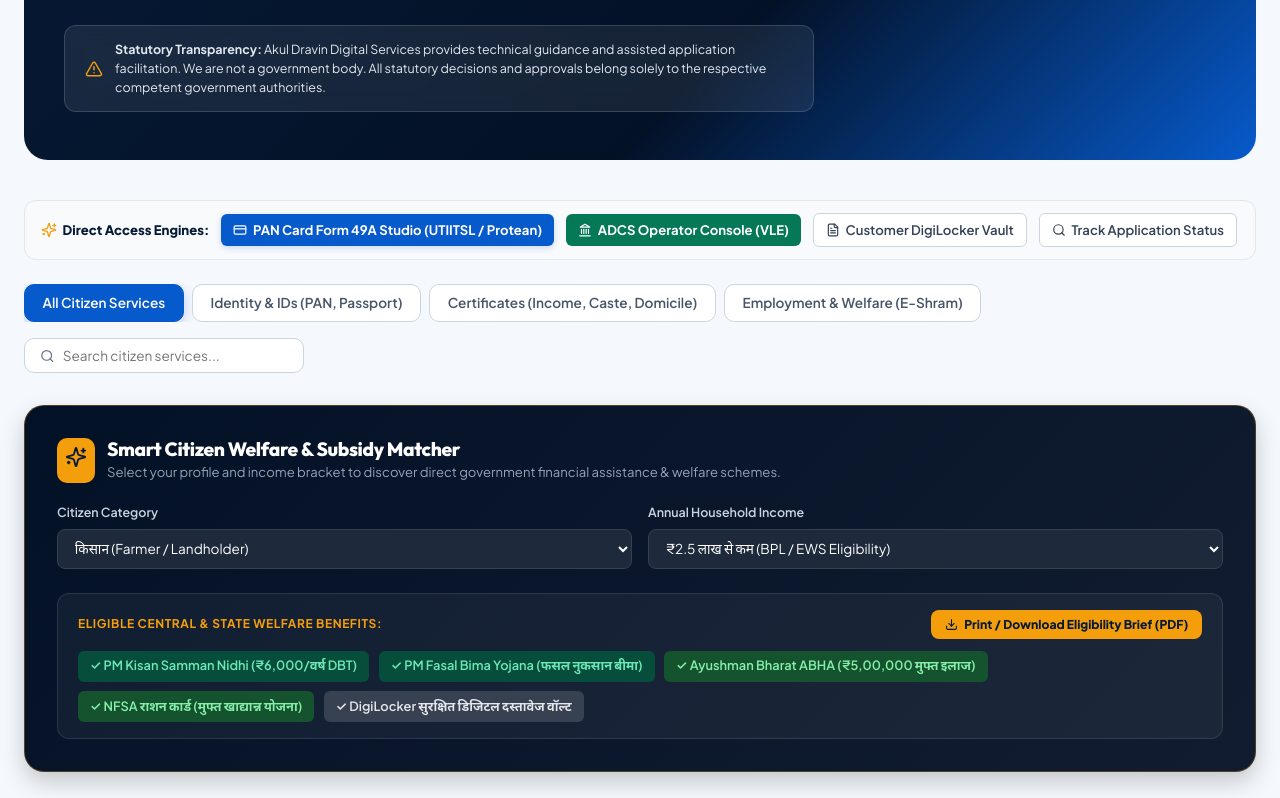
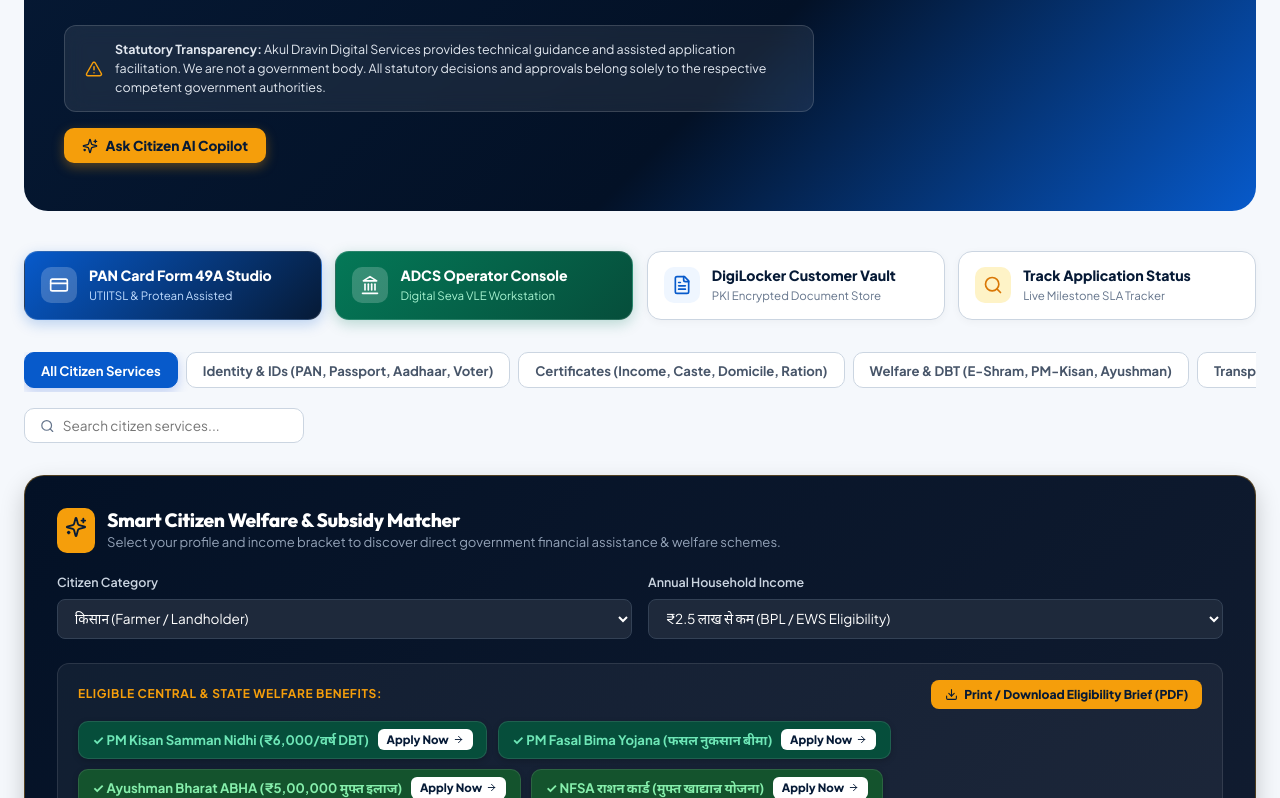
Before and after one commit to vikashaaryan1-code/dsakuldravin, a React (Vite) app: page /passport in a window 1280 px wide. Shown: the part 402-1200 px from the top of the page. Built offline with nearby package versions, Linux system fonts and the light colour scheme; no server answers.

Commit message:
feat(gov): 5 bilingual subcategories, instant scheme apply buttons, direct engines grid, and AI citizen copilot

```diff
--- a/src/pages/GovernmentServicesPage.tsx
+++ b/src/pages/GovernmentServicesPage.tsx
@@ -20,12 +20,13 @@ import {
   Calculator,
   ExternalLink,
   Download,
-  RotateCcw
+  RotateCcw,
+  ArrowRight
 } from 'lucide-react';
 
 export const GovernmentServicesPage: React.FC = () => {
-  const { services, language, showToast, logAudit } = useApp();
-  const [selectedSubCat, setSelectedSubCat] = useState<'all' | 'identity' | 'certificates' | 'employment' | 'welfare'>('all');
+  const { services, language, showToast, logAudit, openApplyModal, openQuantumAI } = useApp();
+  const [selectedSubCat, setSelectedSubCat] = useState<'all' | 'identity' | 'certificates' | 'welfare' | 'transport'>('all');
   const [searchQuery, setSearchQuery] = useState('');
 
   // Interactive Scheme Matcher State
@@ -113,19 +114,45 @@ export const GovernmentServicesPage: React.FC = () => {
 
   const govtServices = services.filter(s => s.category === 'government');
 
+  const handleApplySchemeByName = (schemeLabel: string) => {
+    let targetService = govtServices[0];
+    if (schemeLabel.includes('PM Kisan') || schemeLabel.includes('Fasal Bima')) {
+      targetService = govtServices.find(s => s.slug.includes('kisan')) || targetService;
+    } else if (schemeLabel.includes('E-Shram') || schemeLabel.includes('Shram')) {
+      targetService = govtServices.find(s => s.slug.includes('eshram')) || targetService;
+    } else if (schemeLabel.includes('Ayushman') || schemeLabel.includes('ABHA')) {
+      targetService = govtServices.find(s => s.slug.includes('ayushman') || s.slug.includes('abha')) || targetService;
+    } else if (schemeLabel.includes('राशन') || schemeLabel.includes('NFSA')) {
+      targetService = govtServices.find(s => s.slug.includes('ration')) || targetService;
+    } else if (schemeLabel.includes('Income') || schemeLabel.includes('EWS')) {
+      targetService = govtServices.find(s => s.slug.includes('income') || s.slug.includes('cert')) || targetService;
+    } else if (schemeLabel.includes('Passport')) {
+      targetService = govtServices.find(s => s.slug.includes('passport')) || targetService;
+    } else if (schemeLabel.includes('PAN')) {
+      targetService = govtServices.find(s => s.slug.includes('pan')) || targetService;
+    }
+
+    if (targetService) {
+      openApplyModal(targetService);
+    }
+  };
+
   const filteredServices = govtServices.filter(s => {
-    const matchSearch = (
-      s.title.toLowerCase().includes(searchQuery.toLowerCase()) ||
-      s.description.toLowerCase().includes(searchQuery.toLowerCase())
+    const q = searchQuery.toLowerCase().trim();
+    const matchSearch = !q || (
+      s.title.toLowerCase().includes(q) ||
+      s.description.toLowerCase().includes(q) ||
+      (s.titleHi && s.titleHi.toLowerCase().includes(q)) ||
+      (s.descriptionHi && s.descriptionHi.toLowerCase().includes(q)) ||
+      (s.slug && s.slug.toLowerCase().includes(q))
     );
+
     if (selectedSubCat === 'identity') {
       return matchSearch && (
         s.slug.includes('pan') ||
         s.slug.includes('passport') ||
         s.slug.includes('aadhaar') ||
-        s.slug.includes('voter') ||
-        s.slug.includes('driving') ||
-        s.slug.includes('dl')
+        s.slug.includes('voter')
       );
     }
     if (selectedSubCat === 'certificates') {
@@ -135,13 +162,22 @@ export const GovernmentServicesPage: React.FC = () => {
         s.slug.includes('ration')
       );
     }
-    if (selectedSubCat === 'employment' || selectedSubCat === 'welfare') {
+    if (selectedSubCat === 'welfare') {
       return matchSearch && (
         s.slug.includes('eshram') ||
         s.slug.includes('welfare') ||
         s.slug.includes('scheme') ||
         s.slug.includes('ayushman') ||
-        s.slug.includes('kisan')
+        s.slug.includes('kisan') ||
+        s.slug.includes('abha')
+      );
+    }
+    if (selectedSubCat === 'transport') {
+      return matchSearch && (
+        s.slug.includes('driving') ||
+        s.slug.includes('dl') ||
+        s.slug.includes('sarathi') ||
+        s.title.toLowerCase().includes('driving')
       );
     }
     return matchSearch;
@@ -183,7 +219,8 @@ export const GovernmentServicesPage: React.FC = () => {
           Professional assisted online filing, form submissions, appointment bookings, and status tracking for Aadhaar, PAN, Passport, Income & Domicile certificates, and Welfare schemes.
         </p>
 
-        {/* Statutory Notice */}
+        {/* Statutory Notice & AI Trigger */}
+        <div style={{ display: 'flex', flexDirection: 'column', gap: '1rem' }}>
           <div style={{
             background: 'rgba(255, 255, 255, 0.08)',
             backdropFilter: 'blur(10px)',
@@ -202,95 +239,134 @@ export const GovernmentServicesPage: React.FC = () => {
               <strong>Statutory Transparency:</strong> Akul Dravin Digital Services provides technical guidance and assisted application facilitation. We are not a government body. All statutory decisions and approvals belong solely to the respective competent government authorities.
             </span>
           </div>
+
+          <div style={{ display: 'flex', gap: '0.75rem', flexWrap: 'wrap' }}>
+            <button
+              type="button"
+              onClick={() => openQuantumAI("Help me determine which government citizen services, certificates, and welfare schemes I am eligible for.")}
+              style={{
+                background: '#F59E0B',
+                color: '#061A36',
+                fontWeight: 800,
+                fontSize: '0.85rem',
+                padding: '0.55rem 1.15rem',
+                borderRadius: '10px',
+                border: 'none',
+                cursor: 'pointer',
+                display: 'inline-flex',
+                alignItems: 'center',
+                gap: '0.45rem',
+                boxShadow: '0 4px 12px rgba(245, 158, 11, 0.35)',
+              }}
+            >
+              <Sparkles size={16} />
+              <span>{language === 'hi' ? 'नागरिक AI सहायक से पूछें' : 'Ask Citizen AI Copilot'}</span>
+            </button>
+          </div>
+        </div>
       </div>
 
       {/* Direct Studio Quick Launch Toolbar */}
       <div style={{
+        display: 'grid',
+        gridTemplateColumns: 'repeat(auto-fit, minmax(210px, 1fr))',
+        gap: '0.85rem',
+        marginBottom: '2rem',
+      }}>
+        <Link
+          to="/pan"
+          style={{
+            background: 'linear-gradient(135deg, #075ACB 0%, #061A36 100%)',
+            color: '#FFFFFF',
+            padding: '0.85rem 1rem',
+            borderRadius: '14px',
+            textDecoration: 'none',
             display: 'flex',
             alignItems: 'center',
             gap: '0.75rem',
-        flexWrap: 'wrap',
-        marginBottom: '1.5rem',
-        background: '#F8FAFC',
-        padding: '0.75rem 1rem',
-        borderRadius: '12px',
-        border: '1px solid #E2E8F0',
-        fontSize: '0.82rem'
-      }}>
-        <span style={{ fontWeight: 800, color: '#061A36', display: 'flex', alignItems: 'center', gap: '0.35rem' }}>
-          <Sparkles size={16} color="#F59E0B" />
-          <span>Direct Access Engines:</span>
-        </span>
-        <Link
-          to="/pan"
-          style={{
-            background: '#075ACB',
-            color: '#FFFFFF',
-            padding: '0.35rem 0.75rem',
-            borderRadius: '6px',
-            textDecoration: 'none',
-            fontWeight: 700,
-            display: 'flex',
-            alignItems: 'center',
-            gap: '0.35rem',
-            boxShadow: '0 2px 6px rgba(29, 78, 216, 0.2)'
+            boxShadow: '0 4px 14px rgba(7, 90, 203, 0.25)',
+            border: '1px solid rgba(255,255,255,0.15)',
           }}
         >
-          <CreditCard size={14} />
-          <span>PAN Card Form 49A Studio (UTIITSL / Protean)</span>
+          <div style={{ background: 'rgba(255,255,255,0.2)', padding: '0.5rem', borderRadius: '10px', display: 'flex' }}>
+            <CreditCard size={20} />
+          </div>
+          <div>
+            <div style={{ fontSize: '0.88rem', fontWeight: 800 }}>PAN Card Form 49A Studio</div>
+            <div style={{ fontSize: '0.72rem', color: '#BFDBFE' }}>UTIITSL & Protean Assisted</div>
+          </div>
         </Link>
+
         <Link
           to="/digitalseva"
           style={{
-            background: '#047857',
+            background: 'linear-gradient(135deg, #047857 0%, #064E3B 100%)',
             color: '#FFFFFF',
-            padding: '0.35rem 0.75rem',
-            borderRadius: '6px',
+            padding: '0.85rem 1rem',
+            borderRadius: '14px',
             textDecoration: 'none',
-            fontWeight: 700,
             display: 'flex',
             alignItems: 'center',
-            gap: '0.35rem'
+            gap: '0.75rem',
+            boxShadow: '0 4px 14px rgba(4, 120, 87, 0.25)',
+            border: '1px solid rgba(255,255,255,0.15)',
           }}
         >
-          <Landmark size={14} />
-          <span>ADCS Operator Console (VLE)</span>
+          <div style={{ background: 'rgba(255,255,255,0.2)', padding: '0.5rem', borderRadius: '10px', display: 'flex' }}>
+            <Landmark size={20} />
+          </div>
+          <div>
+            <div style={{ fontSize: '0.88rem', fontWeight: 800 }}>ADCS Operator Console</div>
+            <div style={{ fontSize: '0.72rem', color: '#A7F3D0' }}>Digital Seva VLE Workstation</div>
+          </div>
         </Link>
+
         <Link
           to="/documents"
           style={{
             background: '#FFFFFF',
-            color: '#334155',
-            border: '1px solid #CBD5E1',
-            padding: '0.35rem 0.75rem',
-            borderRadius: '6px',
+            color: '#061A36',
+            border: '1.5px solid #CBD5E1',
+            padding: '0.85rem 1rem',
+            borderRadius: '14px',
             textDecoration: 'none',
-            fontWeight: 600,
             display: 'flex',
             alignItems: 'center',
-            gap: '0.35rem'
+            gap: '0.75rem',
+            boxShadow: '0 2px 8px rgba(0,0,0,0.04)',
           }}
         >
-          <FileText size={14} />
-          <span>Customer DigiLocker Vault</span>
+          <div style={{ background: '#EFF6FF', color: '#075ACB', padding: '0.5rem', borderRadius: '10px', display: 'flex' }}>
+            <FileText size={20} />
+          </div>
+          <div>
+            <div style={{ fontSize: '0.88rem', fontWeight: 800 }}>DigiLocker Customer Vault</div>
+            <div style={{ fontSize: '0.72rem', color: '#64748B' }}>PKI Encrypted Document Store</div>
+          </div>
         </Link>
+
         <Link
           to="/track"
           style={{
             background: '#FFFFFF',
-            color: '#334155',
-            border: '1px solid #CBD5E1',
-            padding: '0.35rem 0.75rem',
-            borderRadius: '6px',
+            color: '#061A36',
+            border: '1.5px solid #CBD5E1',
+            padding: '0.85rem 1rem',
+            borderRadius: '14px',
             textDecoration: 'none',
-            fontWeight: 600,
             display: 'flex',
             alignItems: 'center',
-            gap: '0.35rem'
+            gap: '0.75rem',
+            boxShadow: '0 2px 8px rgba(0,0,0,0.04)',
           }}
         >
-          <Search size={14} />
-          <span>Track Application Status</span>
+          <div style={{ background: '#FEF3C7', color: '#D97706', padding: '0.5rem', borderRadius: '10px', display: 'flex' }}>
+            <Search size={20} />
+          </div>
+          <div>
+            <div style={{ fontSize: '0.88rem', fontWeight: 800 }}>Track Application Status</div>
+            <div style={{ fontSize: '0.72rem', color: '#64748B' }}>Live Milestone SLA Tracker</div>
+          </div>
         </Link>
       </div>
 
@@ -303,25 +379,28 @@ export const GovernmentServicesPage: React.FC = () => {
         gap: '1rem',
         marginBottom: '2rem',
       }}>
-        <div style={{ display: 'flex', gap: '0.5rem', overflowX: 'auto' }}>
+        <div style={{ display: 'flex', gap: '0.5rem', overflowX: 'auto', paddingBottom: '4px', maxWidth: '100%' }}>
           {[
-            { id: 'all', label: 'All Citizen Services' },
-            { id: 'identity', label: 'Identity & IDs (PAN, Passport)' },
-            { id: 'certificates', label: 'Certificates (Income, Caste, Domicile)' },
-            { id: 'employment', label: 'Employment & Welfare (E-Shram)' },
+            { id: 'all', label: language === 'hi' ? 'सभी नागरिक सेवाएँ' : 'All Citizen Services' },
+            { id: 'identity', label: language === 'hi' ? 'पहचान एवं आईडी (PAN, पासपोर्ट, आधार, वोटर)' : 'Identity & IDs (PAN, Passport, Aadhaar, Voter)' },
+            { id: 'certificates', label: language === 'hi' ? 'प्रमाण पत्र (आय, जाति, निवास, राशन)' : 'Certificates (Income, Caste, Domicile, Ration)' },
+            { id: 'welfare', label: language === 'hi' ? 'कल्याणकारी योजनाएँ (E-Shram, PM-Kisan, आयुष्मान)' : 'Welfare & DBT (E-Shram, PM-Kisan, Ayushman)' },
+            { id: 'transport', label: language === 'hi' ? 'परिवहन सेवाएँ (ड्राइविंग लाइसेंस, स्लॉट)' : 'Transport & RTO (Driving License, Slots)' },
           ].map(tab => (
             <button
               key={tab.id}
               onClick={() => setSelectedSubCat(tab.id as any)}
               style={{
-                padding: '0.6rem 1.1rem',
+                padding: '0.55rem 1rem',
                 borderRadius: '10px',
-                fontWeight: 600,
-                fontSize: '0.85rem',
+                fontWeight: 700,
+                fontSize: '0.82rem',
+                whiteSpace: 'nowrap',
                 background: selectedSubCat === tab.id ? '#075ACB' : '#FFFFFF',
                 color: selectedSubCat === tab.id ? '#FFFFFF' : '#475569',
                 border: selectedSubCat === tab.id ? '1px solid #075ACB' : '1px solid #CBD5E1',
                 boxShadow: selectedSubCat === tab.id ? '0 4px 12px rgba(29, 78, 216, 0.25)' : 'none',
+                cursor: 'pointer',
                 transition: 'all 0.15s ease',
               }}
             >
@@ -457,21 +536,47 @@ export const GovernmentServicesPage: React.FC = () => {
               <Download size={13} /> Print / Download Eligibility Brief (PDF)
             </button>
           </div>
-          <div style={{ display: 'flex', flexWrap: 'wrap', gap: '0.6rem' }}>
+          <div style={{ display: 'flex', flexWrap: 'wrap', gap: '0.65rem' }}>
             {getMatchedSchemes().map((scheme, idx) => (
-              <span
+              <div
                 key={idx}
                 style={{
                   background: scheme.bg,
                   color: scheme.color,
-                  padding: '0.35rem 0.75rem',
-                  borderRadius: '6px',
-                  fontSize: '0.8rem',
-                  fontWeight: 600
+                  padding: '0.45rem 0.85rem',
+                  borderRadius: '10px',
+                  fontSize: '0.82rem',
+                  fontWeight: 700,
+                  display: 'inline-flex',
+                  alignItems: 'center',
+                  gap: '0.55rem',
+                  boxShadow: '0 2px 6px rgba(0,0,0,0.2)',
+                  border: '1px solid rgba(255,255,255,0.1)'
                 }}
               >
-                {scheme.label}
-              </span>
+                <span>{scheme.label}</span>
+                <button
+                  type="button"
+                  onClick={() => handleApplySchemeByName(scheme.label)}
+                  style={{
+                    background: '#FFFFFF',
+                    color: '#061A36',
+                    border: 'none',
+                    borderRadius: '6px',
+                    padding: '0.2rem 0.55rem',
+                    fontSize: '0.72rem',
+                    fontWeight: 800,
+                    cursor: 'pointer',
+                    display: 'inline-flex',
+                    alignItems: 'center',
+                    gap: '0.25rem',
+                  }}
+                  title="1-Click Apply for this scheme"
+                >
+                  <span>Apply Now</span>
+                  <ArrowRight size={11} />
+                </button>
+              </div>
             ))}
           </div>
         </div>
```
Lines whose indentation alone changed are shown as unchanged.
